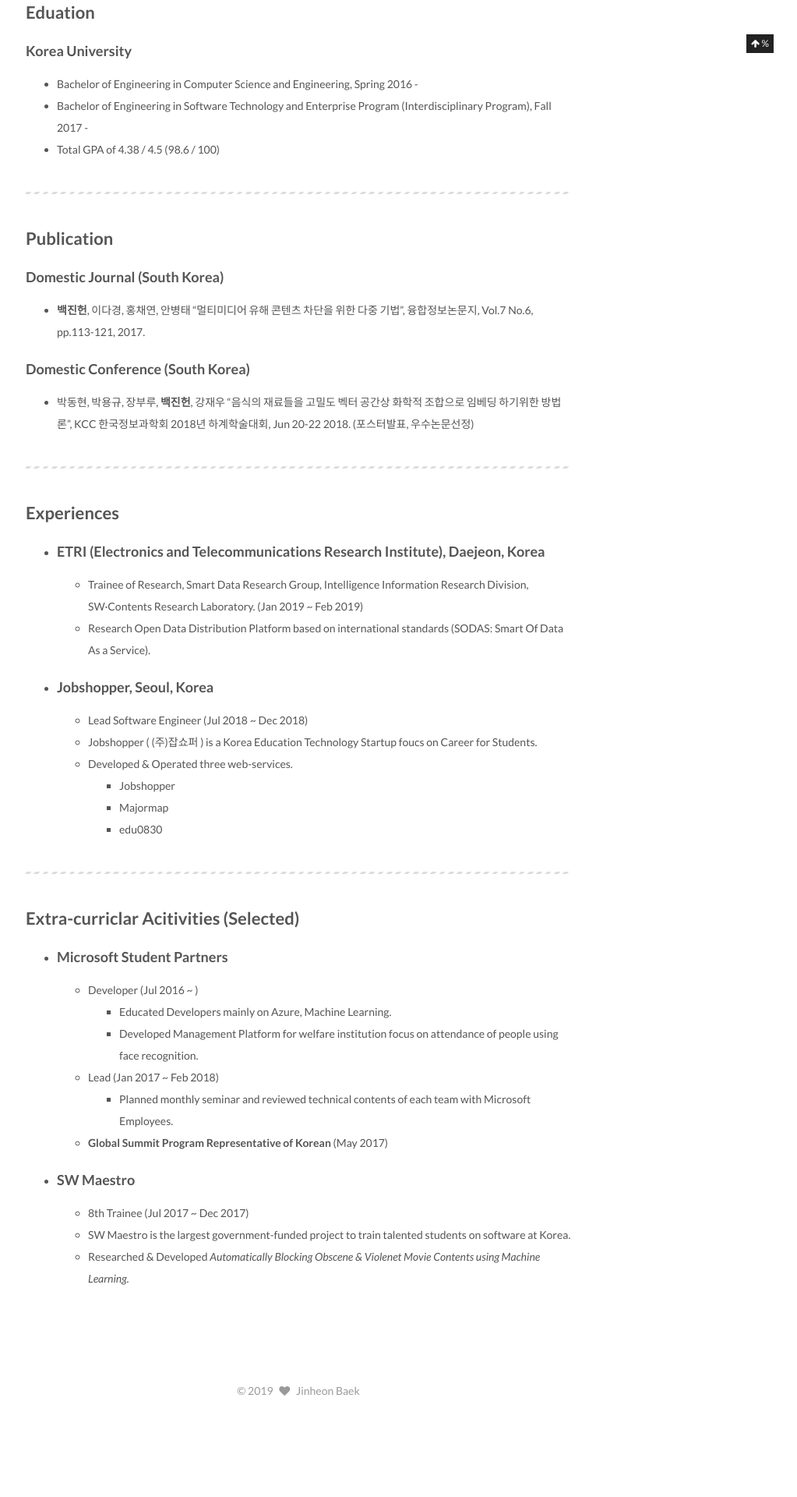
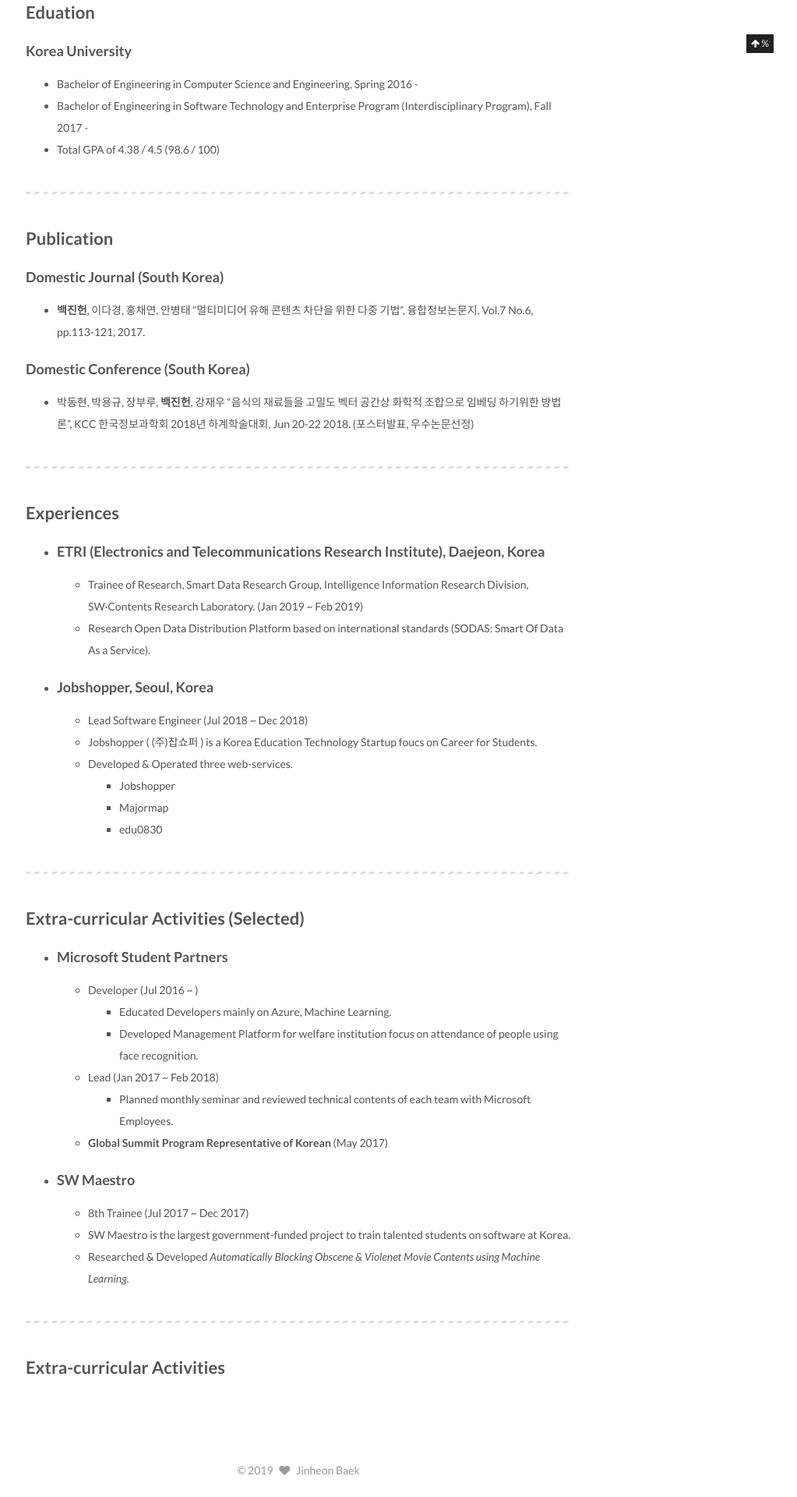
Before and after one commit to JinheonBaek/JinheonBaek.github.io, a Jekyll site: the page built from about/index.md, in a window 1280 px wide. Shown: the part 932-2852 px from the top of the page at 78% size, without its empty margins (257-1280 px from the left). Built offline with Jekyll 4.4.1, drawn with Linux system fonts in a browser that asks for light colours; comment, search, counter and statistics services are not loaded; before the commit the page ends 2750 px from its top, so only the background shows below that.

Commit message:
fix(extra-curricular): typo

```diff
--- a/about/index.md
+++ b/about/index.md
@@ -54,7 +54,7 @@ Although I enjoy using rapidly changed framework, I want to foucs more on softwa
 
 ---
 
-# Extra-curriclar Acitivities (Selected)
+# Extra-curricular Activities (Selected)
 - ### Microsoft Student Partners
     - Developer (Jul 2016 ~ )
         - Educated Developers mainly on Azure, Machine Learning.
@@ -66,3 +66,7 @@ Although I enjoy using rapidly changed framework, I want to foucs more on softwa
     - 8th Trainee (Jul 2017 ~ Dec 2017)
     - SW Maestro is the largest government-funded project to train talented students on software at Korea.
     - Researched & Developed *Automatically Blocking Obscene & Violenet Movie Contents using Machine Learning.*
+
+---
+
+# Extra-curricular Activities
```
Also changed, not shown: 3 other files.
